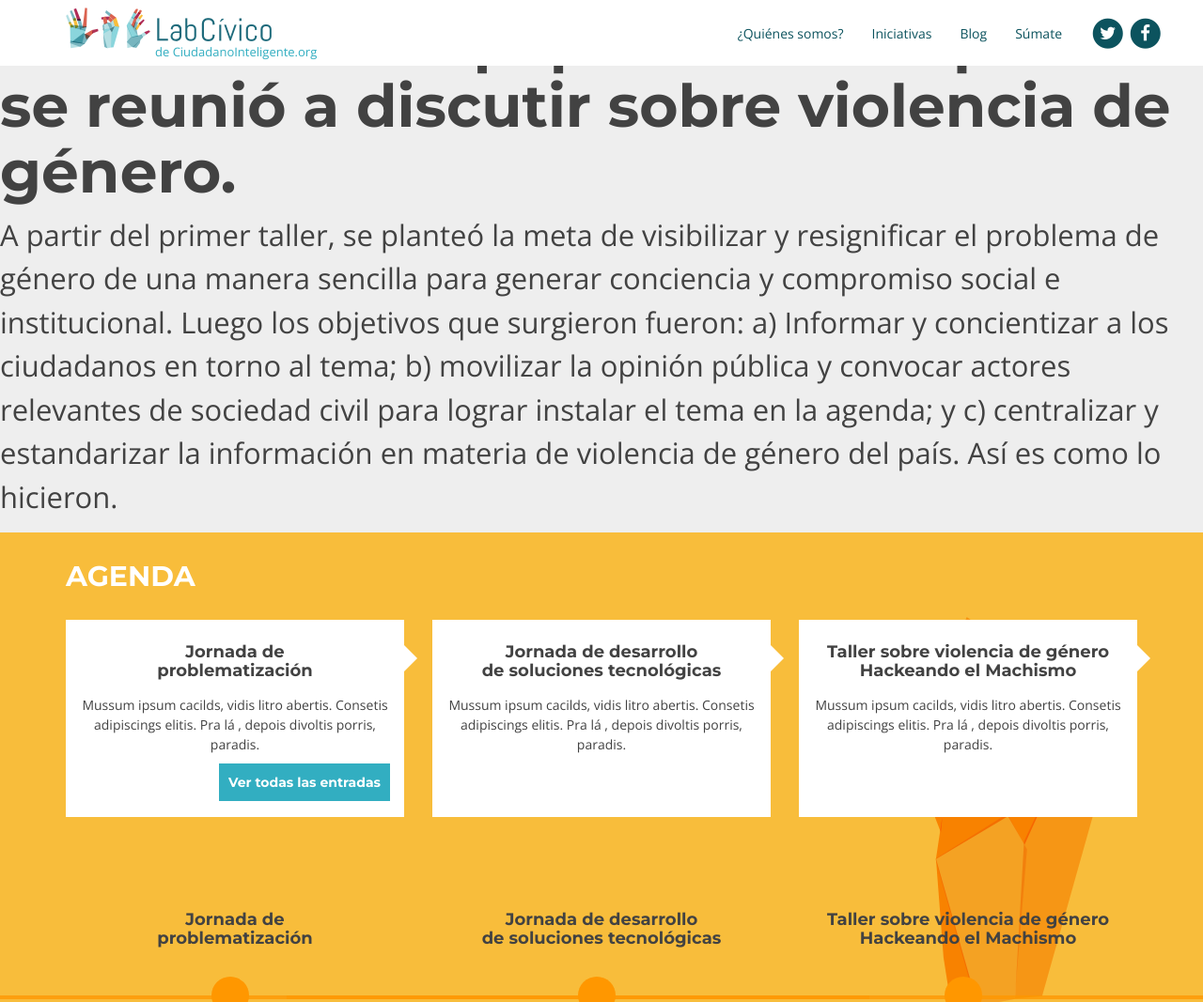
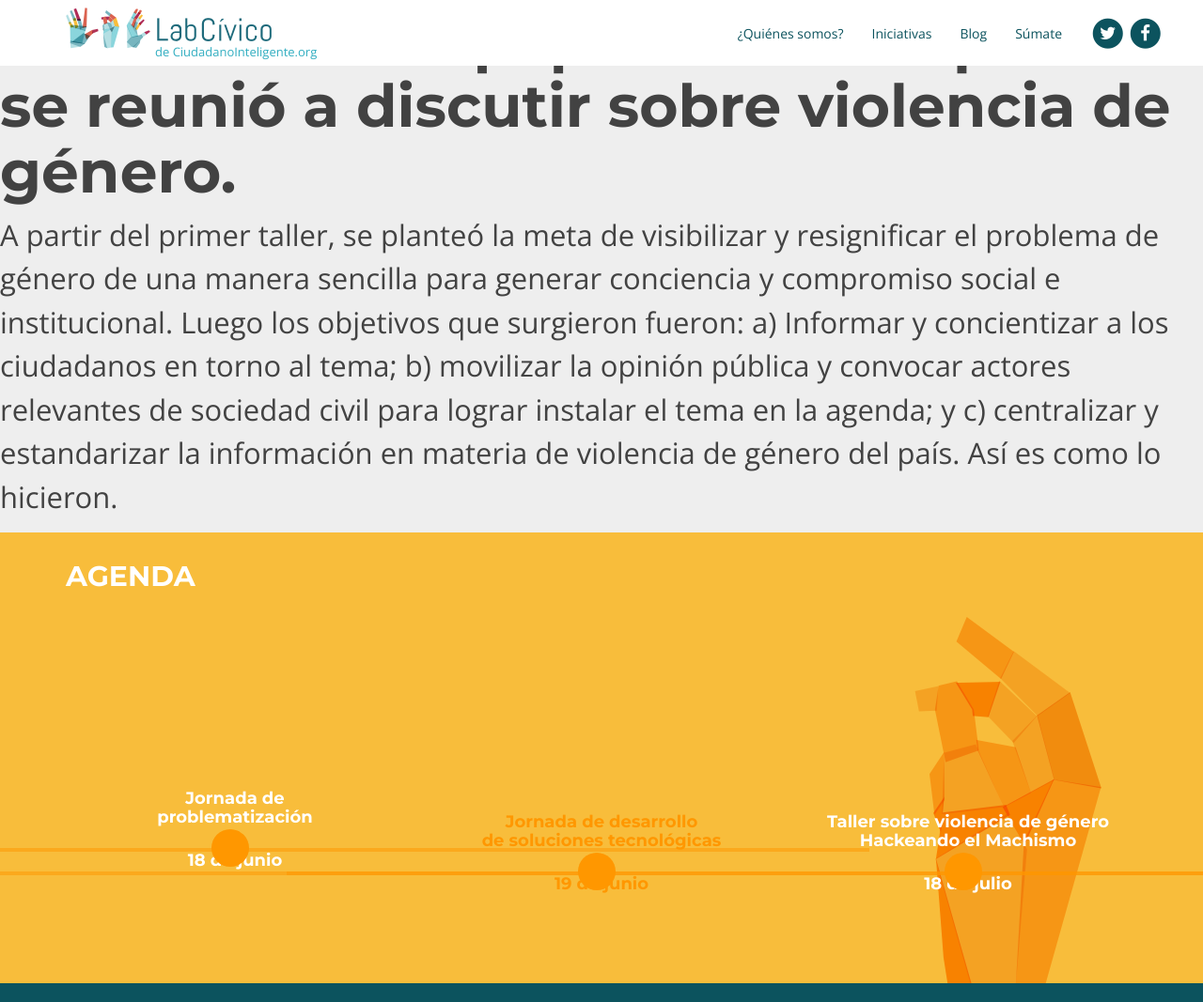
Before and after one commit to ciudadanointeligente/br.labcivico.org.github.io, a Jekyll site: the page built from timeline.html, in a window 1280 px wide and 1400 px high, scrolled down 59 px. Shown: the top 1067 px of the window at 94% size. Built offline with Jekyll 4.4.1, drawn with Linux system fonts in a browser that asks for light colours; nearby versions of some CDN libraries; grey boxes are pictures that could not be loaded.

Commit message:
Updated agenda

```diff
--- a/_layouts/default.html
+++ b/_layouts/default.html
@@ -41,7 +41,11 @@
 <script>
 $(document).ready(function(){
     $(".rounded-button").click(function(){
-        $(".timeline-panel").toggle();
+        var element = $(this).data('relation');
+        console.log(element);
+        $('#'+element).removeClass('hidden');
+        // $('#'+element).toggle();
+
     });
 });
 </script>
--- a/_sass/_base.scss
+++ b/_sass/_base.scss
@@ -487,20 +487,25 @@
 
 
 /*Timeline*/
-.col-md-4{
-  &.agenda{
-    text-align: center;
-    &.h3{
-    margin-top: 100px;
-    margin-bottom: 30px;
+
+.agenda-container{
+    div.col-md-4{
+      margin-top: 180px;
+      margin-bottom: 30px;
+      color: #FF9700;
+
     }
-  }
+     div:last-child{
+      color: white;
+    }
 }
 
-.col-md-4 h3{
-    margin-top: 100px;
+/*.col-md-4 h3{
+    margin-top: 180px;
     margin-bottom: 30px;
-}
+    color: #FF9700;
+
+}*/
 
 .col-md-12{
     &.timeline{
--- a/timeline.html
+++ b/timeline.html
@@ -12,23 +12,26 @@
 	<div class="container-yellow agenda">
 		<div class="container">
 			<h2>AGENDA</h2>
-				<div class="row">
-					<div class="col-md-4 agenda">
-						<div class="timeline-panel">
+				<div class="row agenda-container">
+					<div class="col-md-4 text-center">
+						<div id="agenda-uno" class="timeline-panel hidden">
 		                    <div class="timeline-heading">
 		                      Jornada de <br>problematización
 		                    </div>
 		                    <div class="timeline-body">
 		                      <p>Mussum ipsum cacilds, vidis litro abertis. Consetis adipiscings elitis. Pra lá , depois divoltis porris, paradis.</p>
-		                      <button class="btn btn-default pull-right">Ver todas las entradas</button>
+		                      <button class="btn btn-default pull-right">Más info</button>
 		                    </div>
 	                  	</div>
-						<h3>Jornada de <br>problematización</h3>
-						<span class="rounded-button"></span>
-						<h3>18 de junio</h3>
+	                  	<div class="bajada">
+	                  		<h3>Jornada de <br>problematización</h3>
+							<span class="rounded-button" data-relation="agenda-uno"></span>
+							<h3>18 de junio</h3>
+	                  	</div>
+
 					</div>
-					<div class="col-md-4 agenda">
-						<div class="timeline-panel">
+					<div class="col-md-4 text-center">
+						<div id="agenda-dos" class="timeline-panel hidden">
 		                    <div class="timeline-heading">
 		                      Jornada de desarrollo<br>de soluciones tecnológicas
 		                    </div>
@@ -37,11 +40,11 @@
 		                    </div>
 	                  	</div>
 						<h3>Jornada de desarrollo<br>de soluciones tecnológicas</h3>
-						<span class="rounded-button"></span>
+						<span class="rounded-button" data-relation="agenda-dos"></span>
 						<h3>19 de junio</h3>
 					</div>
-					<div class="col-md-4 agenda">
-						<div class="timeline-panel">
+					<div class="col-md-4 text-center">
+						<div id="agenda-tres" class="timeline-panel hidden">
 		                    <div class="timeline-heading">
 		                      Taller sobre violencia de género Hackeando el Machismo
 		                    </div>
@@ -50,7 +53,7 @@
 		                    </div>
 	                  	</div>
 						<h3>Taller sobre violencia de género Hackeando el Machismo</h3>
-						<span class="rounded-button"></span>
+						<span class="rounded-button" data-relation="agenda-tres"></span>
 						<h3>18 de julio</h3>
 					</div>
 				</div>
```
